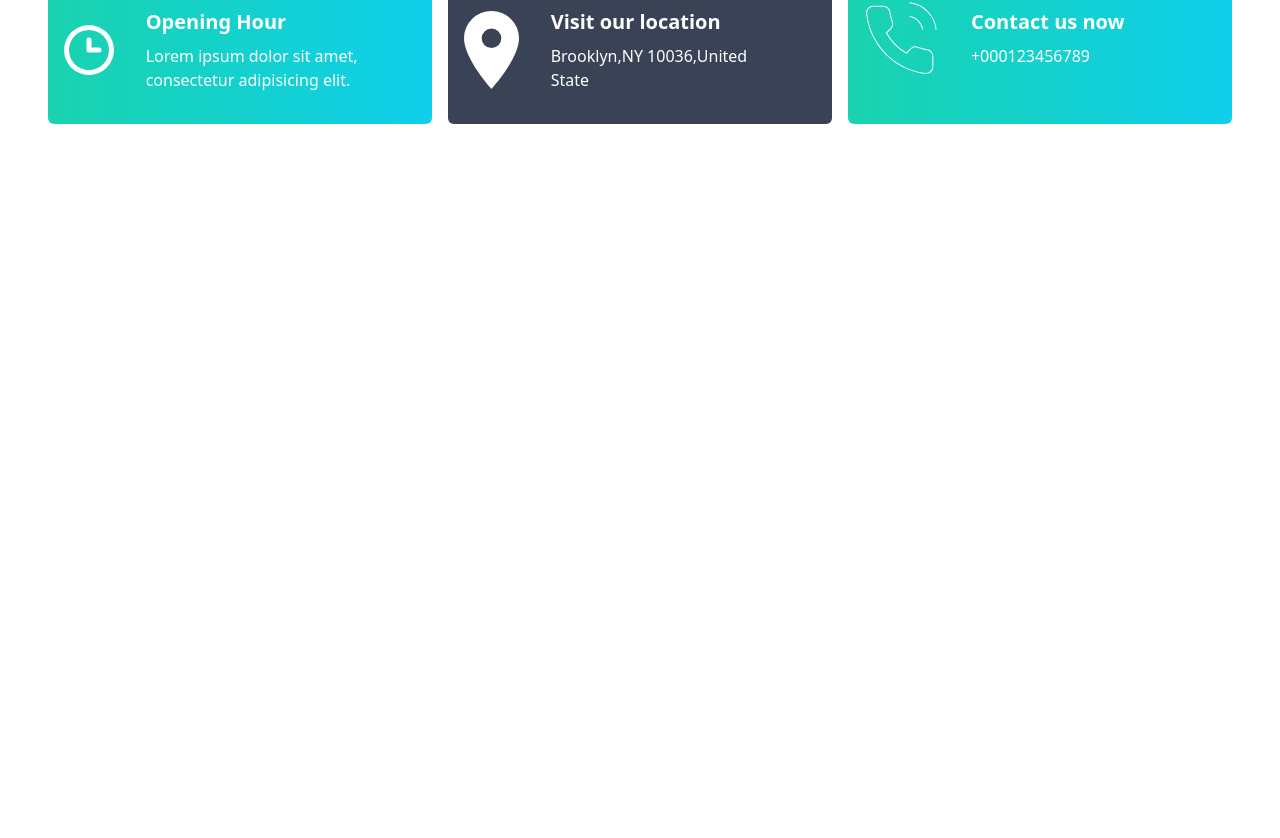
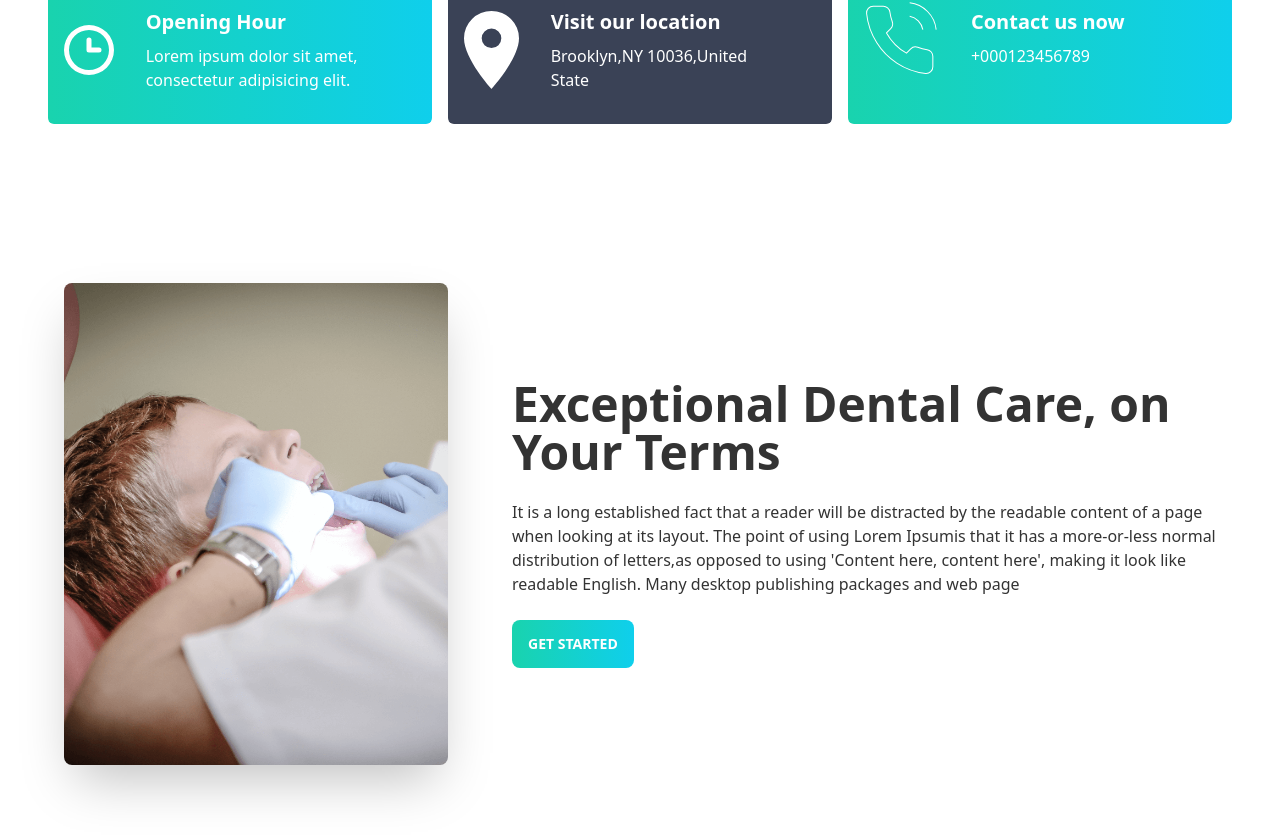
Before and after one commit to DaloarHossan/Doctor-portal-Client, a React (Create React App) app: page / in a window 1280 px wide. Shown: the part 896-1734 px from the top of the page. Before the commit the page ends 1020 px from the top, so only its background shows below. Built offline with nearby package versions, Linux system fonts and the light colour scheme.

Commit message:
treatment-add

```diff
--- /dev/null
+++ b/src/Pages/Home/DentalCare.js
@@ -0,0 +1,25 @@
+import React from "react";
+import dental from '../../assets/images/treatment.png'
+import PrimaryButton from "./PrimaryButton";
+
+const DentalCare = () => {
+  return (
+    <div className="hero min-h-screen">
+      <div className="hero-content flex-col lg:flex-row">
+        <img
+          src={dental}
+          className="max-w-sm rounded-lg shadow-2xl"
+        />
+        <div className="ml-12">
+          <h1 className="text-5xl font-bold">Exceptional Dental Care, on Your Terms</h1>
+          <p className="py-6">
+		  It is a long established fact that a reader will be distracted by the readable content of a page when looking at its layout. The point of using Lorem Ipsumis that it has a more-or-less normal distribution of letters,as opposed to using 'Content here, content here', making it look like readable English. Many desktop publishing packages and web page
+          </p>
+          <PrimaryButton>Get Started</PrimaryButton>
+        </div>
+      </div>
+    </div>
+  );
+};
+
+export default DentalCare;
--- a/src/Pages/Home/Home.js
+++ b/src/Pages/Home/Home.js
@@ -1,5 +1,6 @@
 import React from 'react';
 import Banner from './Banner';
+import DentalCare from './DentalCare';
 import Info from './Info';
 
 const Home = () => {
@@ -7,6 +8,7 @@
 		<div className="px-12">
 			<Banner></Banner>
 			<Info></Info>
+			<DentalCare></DentalCare>
 		</div>
 	);
 };
```
